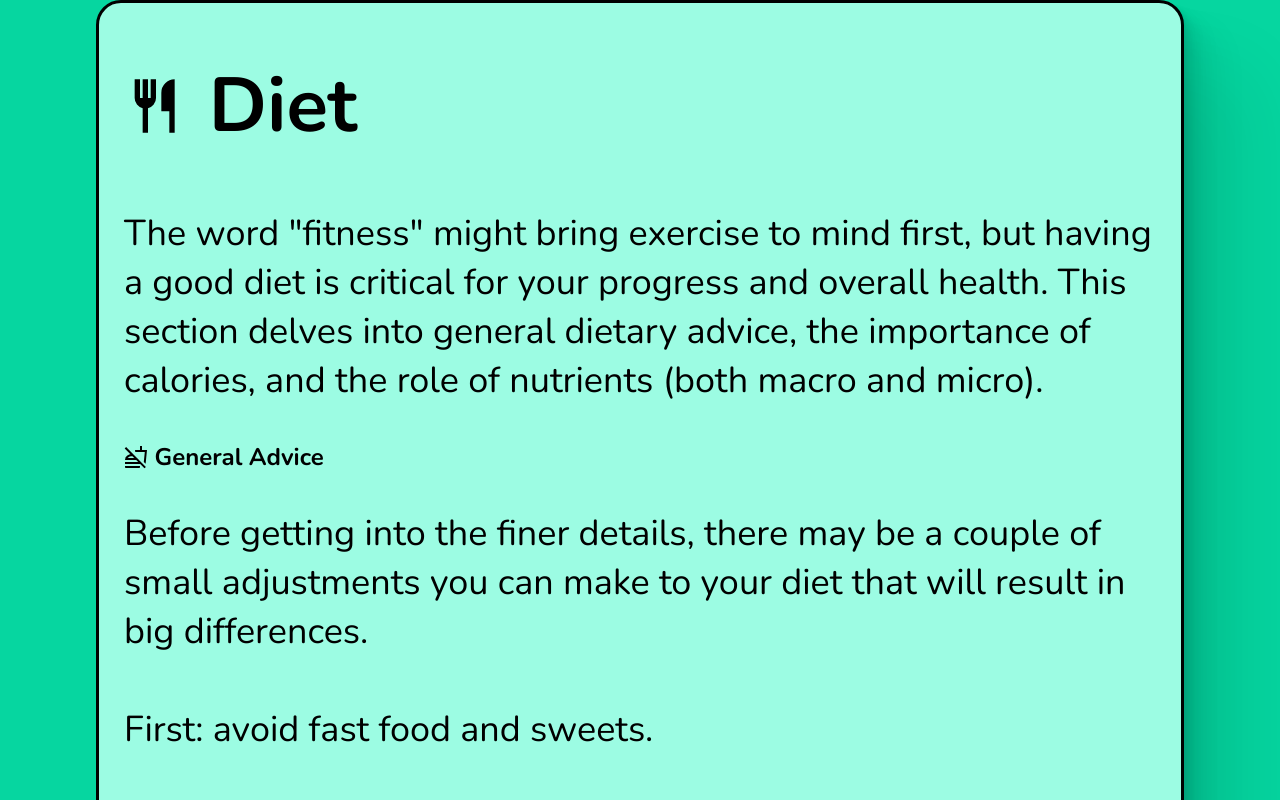
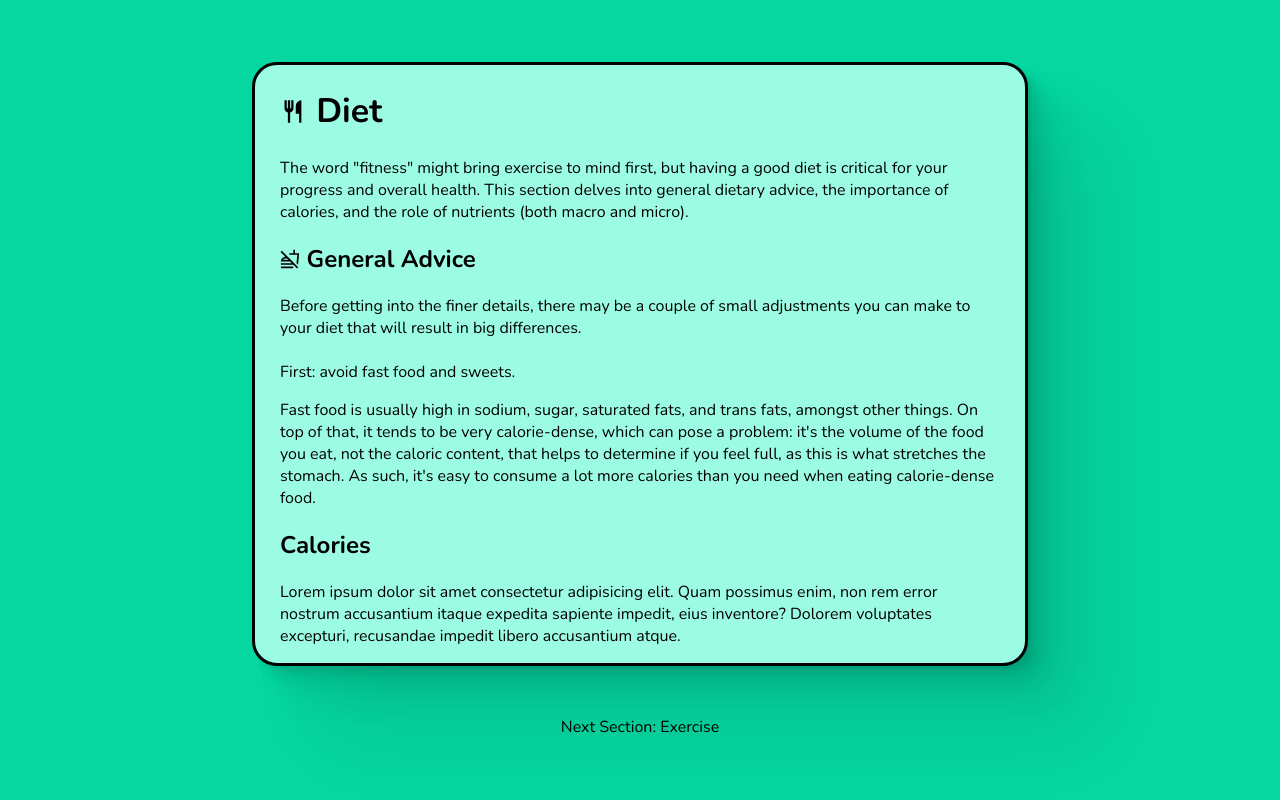
Before and after one commit to law973/pneumatic-v2, a React (Vite) app: page /diet in a window 1280 px wide. Shown: the top 800 px of the page. Built offline with nearby package versions, Linux system fonts and the light colour scheme.

Commit message:
revamped header sizing technique and added lead paragraph styling

```diff
--- a/src/components/header/header.styles.tsx
+++ b/src/components/header/header.styles.tsx
@@ -1,120 +1,73 @@
 import styled from "styled-components";
 
 export const PrimaryHeader = styled.h1`
+    align-items: center;
     display: flex;
-    align-items: center;
+    font-size: 1.5rem;
 
     svg {
         height: 27px;
         width: 27px;
     }
 
-    /* Portrait Breakpoints -------------------- */
+    /* Breakpoints -------------------- */
 
-    /* Breakpoint (Small) */
-    @media screen and (min-width: 576px) and (orientation: portrait) {
-        font-size: 3.72rem;
-
-        svg {
-            height: 50px;
-            width: 50px;
-        }
-    }
-
-    /* Breakpoint (Medium) */
-    @media screen and (min-width: 768px) and (orientation: portrait) {
-        font-size: 4.25rem;
-
-        svg {
-            height: 56px;
-            width: 56px;
-        }
-    }
-
-    /* Breakpoint (Large) */
-    @media screen and (min-width: 992px) and (orientation: portrait) {
-        font-size: 5.84rem;
-
-        svg {
-            height: 78px;
-            width: 78px;
-        }
-    }
-
-    /* Breakpoint (Extra Large) and (orientation: portrait) */
-    /* @media screen and (min-width: 1200px) {
-        font-size:
-    } */
-
-    /* Breakpoint (Extra Extra Large) and (orientation: portrait) */
-    /* @media screen and (min-width: 1400px) {
-        font-size:
-    } */
-
-     /* Landscape Breakpoints -------------------- */
-
-    /* Landscape Breakpoint (Small) */
-    @media screen and (min-width: 576px) and (orientation: landscape) {
-        font-size: 2.13rem;
-    }
-
-    /* Landscape Breakpoint (Medium) */
-    @media screen and (min-width: 768px) and (orientation: landscape) {
-        font-size: 2.55rem;
-
-        svg {
-            height: 32px;
-            width: 32px;
-        }
-    }
-
-    /* Landscape Breakpoint (Large) */
-    @media screen and (min-width: 992px) and (orientation: landscape) {
-        font-size: 3.72rem;
-
-        svg {
-            height: 50px;
-            width: 50px;
-        }
-    }
-
-    /* Landscape Breakpoint (Extra Large) */
-    @media screen and (min-width: 1200px) and (orientation: landscape) {
-        font-size: 4.78rem;
-
-        svg {
-            height: 64px;
-            width: 64px;
-        }
-    }
-
-    /* Landscape Breakpoint (Extra Extra Large) */
-    @media screen and (min-width: 1400px) and (orientation: landscape) {
-        font-size: 5.31rem;
-
-        svg {
-            height: 70px;
-            width: 70px;
-        }
+    /* Breakpoint (Tablet Size) */
+    @media screen and (min-width: 768px) {
+        font-size: 2.125rem;
     }
 `;
 
 export const SecondaryHeader = styled.h2`
+    align-items: center;
     display: flex;
-    align-items: center;
 
     svg {
-        height: 24px;
-        width: 24px;
+        height: 20px;
+        width: 20px;
+    }
+
+    /* Breakpoints -------------------- */
+
+    /* Breakpoint (Large) */
+    @media screen and (min-width: 992px) {
+        /* font-size: 1.27rem; */
+    }
+
+    /* Breakpoint (Extra Large) */
+    @media screen and (min-width: 1200px) {
+
+    }
+
+    /* Breakpoint (Extra Extra Large) */
+    @media screen and (min-width: 1400px) {
+
     }
 `;
 
 export const TertiaryHeader = styled.h3`
+    align-items: center;
     display: flex;
-    align-items: center;
 
     svg {
-        height: 24px;
-        width: 24px;
+        height: 18px;
+        width: 18px;
+    }
+
+    /* Breakpoints -------------------- */
+
+    /* Breakpoint (Large) */
+    @media screen and (min-width: 992px) {
+
+    }
+
+    /* Breakpoint (Extra Large) */
+    @media screen and (min-width: 1200px) {
+
+    }
+
+    /* Breakpoint (Extra Extra Large) */
+    @media screen and (min-width: 1400px) {
+
     }
 `;
--- a/src/components/paragraph/paragraph.component.tsx
+++ b/src/components/paragraph/paragraph.component.tsx
@@ -1,10 +1,30 @@
 import React, { PropsWithChildren } from "react";
 
-import { ParagraphContainer } from "./paragraph.styles";
+import { ParagraphContainer, LeadParagraphContainer } from "./paragraph.styles";
 
-const Paragraph: React.FC<PropsWithChildren> = ({ children }) => {
+// Accepted values for the paragraphType prop are specified here
+export enum PARAGRAPH_TYPE_CLASSES {
+    regular = 'regular',
+    lead = 'lead'
+};
+
+// Paragraph styling changes depending on the value of the paragraphType prop
+const getParagraph = (paragraphType: PARAGRAPH_TYPE_CLASSES):
+    typeof ParagraphContainer | typeof LeadParagraphContainer =>
+({
+    [PARAGRAPH_TYPE_CLASSES.regular]: ParagraphContainer,
+    [PARAGRAPH_TYPE_CLASSES.lead]: LeadParagraphContainer
+}[paragraphType]);
+
+// Component prop is created here
+export type ParagraphProps = {
+    paragraphType: PARAGRAPH_TYPE_CLASSES;
+};
+
+const Paragraph: React.FC<PropsWithChildren<ParagraphProps>> = ({ children, paragraphType }) => {
+    const CustomParagraph = getParagraph(paragraphType);
     return (
-        <ParagraphContainer>{ children }</ParagraphContainer>
+        <CustomParagraph>{ children }</CustomParagraph>
     );
 };
 
--- a/src/components/paragraph/paragraph.styles.tsx
+++ b/src/components/paragraph/paragraph.styles.tsx
@@ -1,61 +1,21 @@
 import styled from "styled-components";
 
 export const ParagraphContainer = styled.p`
-    font-size: 1.15rem;
+    font-size: 1rem;
     max-width: 75ch;
     text-align: left;
+`;
 
-    /* Portrait Breakpoints -------------------- */
+export const LeadParagraphContainer = styled(ParagraphContainer)`
+    /* Breakpoints -------------------- */
 
-    /* Breakpoint (Small) */
-    @media screen and (min-width: 576px) and (orientation: portrait) {
-        font-size: 1.75rem;
+    /* Breakpoint (Tablet Size) */
+    @media screen and (min-width: 768px) {
+        font-size: 1.125rem;
     }
 
-    /* Breakpoint (Medium) */
-    @media screen and (min-width: 768px) and (orientation: portrait) {
-        font-size: 2rem;
-    }
-
-    /* Breakpoint (Large) */
-    @media screen and (min-width: 992px) and (orientation: portrait) {
-        font-size: 2.75rem;
-    }
-
-    /* Breakpoint (Extra Large) and (orientation: portrait) */
-    /* @media screen and (min-width: 1200px) {
-        font-size:
-    } */
-
-    /* Breakpoint (Extra Extra Large) and (orientation: portrait) */
-    /* @media screen and (min-width: 1400px) {
-        font-size:
-    } */
-
-    /* Landscape Breakpoints -------------------- */
-
-    /* Landscape Breakpoint (Small) */
-    @media screen and (min-width: 576px) and (orientation: landscape) {
-        font-size: 1rem;
-    }
-
-    /* Landscape Breakpoint (Medium) */
-    @media screen and (min-width: 768px) and (orientation: landscape) {
-        font-size: 1.2rem;
-    }
-
-    /* Landscape Breakpoint (Large) */
-    @media screen and (min-width: 992px) and (orientation: landscape) {
-        font-size: 1.75rem;
-    }
-
-    /* Landscape Breakpoint (Extra Large) */
-    @media screen and (min-width: 1200px) and (orientation: landscape) {
-        font-size: 2.25rem;
-    }
-
-    /* Landscape Breakpoint (Extra Extra Large) */
-    @media screen and (min-width: 1400px) and (orientation: landscape) {
-        font-size: 2.5rem;
+    /* Breakpoint (Desktop Size) */
+    @media screen and (min-width: 992px) {
+        font-size: 1.25rem;
     }
 `;
--- a/src/routes/diet/diet.component.tsx
+++ b/src/routes/diet/diet.component.tsx
@@ -1,12 +1,8 @@
 import { DietContainer, NextSectionExercise } from "./diet.styles";
 
-import Card from "../../components/card/card.component";
-import { CARD_TYPE_CLASSES } from "../../components/card/card.component";
-
-import Header from "../../components/header/header.component";
-import { HEADER_TYPE_CLASSES } from "../../components/header/header.component";
-
-import Paragraph from "../../components/paragraph/paragraph.component";
+import Card, { CARD_TYPE_CLASSES } from "../../components/card/card.component";
+import Header, { HEADER_TYPE_CLASSES } from "../../components/header/header.component";
+import Paragraph, { PARAGRAPH_TYPE_CLASSES } from "../../components/paragraph/paragraph.component";
 
 import Cutlery from "../../assets/cutlery.component";
 import FastFood from "../../assets/fast-food.component";
@@ -16,17 +12,19 @@ const Diet = () => {
         <DietContainer>
             <Card cardType={CARD_TYPE_CLASSES.diet}>
                 <Header headerType={HEADER_TYPE_CLASSES.primary}><Cutlery/>&nbsp;Diet</Header>
-                <Paragraph>The word "fitness" might bring exercise to mind first, but having a good diet is critical for your progress and overall health. This section delves into general dietary advice, the importance of calories, and the role of nutrients (both macro and micro).</Paragraph>
+                <Paragraph paragraphType={PARAGRAPH_TYPE_CLASSES.regular}>The word "fitness" might bring exercise to mind first, but having a good diet is critical for your progress and overall health. This section delves into general dietary advice, the importance of calories, and the role of nutrients (both macro and micro).</Paragraph>
 
                 <Header headerType={HEADER_TYPE_CLASSES.secondary}><FastFood/>&nbsp;General Advice</Header>
-                <Paragraph>Before getting into the finer details, there may be a couple of small adjustments you can make to your diet that will result in big differences.<br/><br/>
+                <Paragraph paragraphType={PARAGRAPH_TYPE_CLASSES.regular}>Before getting into the finer details, there may be a couple of small adjustments you can make to your diet that will result in big differences.<br/><br/>
 
                 First: avoid fast food and sweets.</Paragraph>
 
-                <Paragraph>Fast food is usually high in sodium, sugar, saturated fats, and trans fats, amongst other things. On top of that, it tends to be very calorie-dense, which can pose a problem: it's the volume of the food you eat, not the caloric content, that helps to determine if you feel full, as this is what stretches the stomach. As such, it's easy to consume a lot more calories than you need when eating calorie-dense food.</Paragraph>
+                <Paragraph paragraphType={PARAGRAPH_TYPE_CLASSES.regular}>Fast food is usually high in sodium, sugar, saturated fats, and trans fats, amongst other things. On top of that, it tends to be very calorie-dense, which can pose a problem: it's the volume of the food you eat, not the caloric content, that helps to determine if you feel full, as this is what stretches the stomach. As such, it's easy to consume a lot more calories than you need when eating calorie-dense food.</Paragraph>
 
                 <Header headerType={HEADER_TYPE_CLASSES.secondary}>Calories</Header>
-                <Paragraph>Lorem ipsum dolor sit amet consectetur adipisicing elit. Quam possimus enim, non rem error nostrum accusantium itaque expedita sapiente impedit, eius inventore? Dolorem voluptates excepturi, recusandae impedit libero accusantium atque.</Paragraph>
+                <Paragraph paragraphType={PARAGRAPH_TYPE_CLASSES.regular}>Lorem ipsum dolor sit amet consectetur adipisicing elit. Quam possimus enim, non rem error nostrum accusantium itaque expedita sapiente impedit, eius inventore? Dolorem voluptates excepturi, recusandae impedit libero accusantium atque.</Paragraph>
+
+                {/* <Header headerType={HEADER_TYPE_CLASSES.tertiary}><Cutlery />&nbsp;Test</Header> */}
             </Card>
             <NextSectionExercise to='/exercise'>Next Section: Exercise</NextSectionExercise>
         </DietContainer>
```
Also changed, not shown: src/routes/exercise/exercise.component.tsx (+7 -11 lines), src/routes/home/home.component.tsx (+8 -9 lines), src/routes/home/home.styles.tsx (+1 -41 lines), src/routes/recovery/recovery.component.tsx (+4 -8 lines), src/routes/shop/shop.component.tsx (+4 -8 lines), src/routes/tools/tools.component.tsx (+13 -17 lines).
